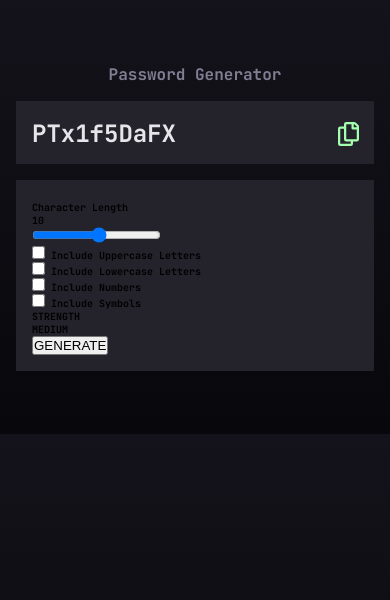
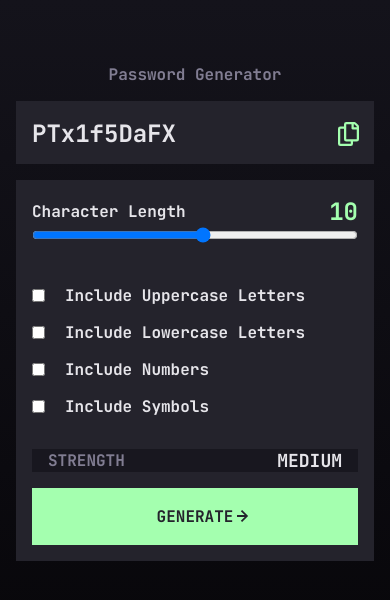
Before and after one commit to Baqari-Fruidze/password-generator, a plain HTML site: page index.html in a window 390 px wide. Drawn offline with Linux system fonts and the light colour scheme.

Commit message:
mobile done without dives

```diff
--- a/index.html
+++ b/index.html
@@ -27,33 +27,37 @@
       </svg>
     </div>
     <section>
-      <div>
-        <p>Character Length</p>
-        <span>10</span>
+      <div class="length-con">
+        <p class="char-length">Character Length</p>
+        <span class="ten">10</span>
       </div>
-      <input type="range" min="1" max="20" />
+      <input class="range" type="range" min="1" max="20" />
       <div class="checkboxes">
-        <div>
-          <input class="upper" type="checkbox" />
-          <label for="upper"> Include Uppercase Letters</label>
+        <div class="check">
+          <input id="upper" type="checkbox" />
+          <label class="lbl upercase" for="upper">
+            Include Uppercase Letters</label
+          >
         </div>
-        <div>
-          <input class="low" type="checkbox" />
-          <label for="low"> Include Lowercase Letters</label>
+        <div class="check">
+          <input id="low" type="checkbox" />
+          <label class="lbl lowcase" for="low">
+            Include Lowercase Letters</label
+          >
         </div>
-        <div>
-          <input class="numbers" type="checkbox" />
-          <label for="numbers">Include Numbers</label>
+        <div class="check">
+          <input id="numbers" type="checkbox" />
+          <label class="lbl numbers" for="numbers">Include Numbers</label>
         </div>
-        <div>
-          <input class="symbols" type="checkbox" name="" id="" />
-          <label for="symbols">Include Symbols</label>
+        <div class="check">
+          <input id="symbols" type="checkbox" name="" id="" />
+          <label class="lbl symbols" for="symbols">Include Symbols</label>
         </div>
       </div>
-      <div>
-        <p>STRENGTH</p>
+      <div class="strength-con">
+        <p class="strength">STRENGTH</p>
         <div>
-          <span>MEDIUM</span>
+          <span class="medium-span">MEDIUM</span>
           <div></div>
           <div></div>
           <div></div>
--- a/script.js
+++ b/script.js
@@ -1,2 +1,2 @@
 console.log("ho");
-clipboard copy js
+// clipboard copy js
--- a/style.css
+++ b/style.css
@@ -39,6 +39,92 @@ header {
   line-height: normal;
 }
 section {
-  padding: 2.1rem 1.6rem 1.6rem 1.6rem;
+  padding: 1.6rem 1.6rem 1.6rem 1.6rem;
   background: var(--Dark-Grey, #24232c);
 }
+.length-con {
+  display: flex;
+  justify-content: space-between;
+  align-items: center;
+}
+.char-length {
+  color: var(--Almost-White, #e6e5ea);
+  font-size: 16px;
+  font-weight: 700;
+  line-height: normal;
+}
+.ten {
+  color: var(--Neon-Green, #a4ffaf);
+  font-feature-settings: "clig" off, "liga" off;
+  font-family: "JetBrains Mono";
+  font-size: 24px;
+  font-style: normal;
+  font-weight: 700;
+  line-height: normal;
+}
+.range {
+  width: 100%;
+  margin-bottom: 4.2rem;
+}
+.checkboxes {
+  display: flex;
+  flex-direction: column;
+  gap: 1.6rem;
+  margin-bottom: 3.2rem;
+}
+.check {
+  display: flex;
+  gap: 2rem;
+  align-items: center;
+}
+.lbl {
+  color: var(--Almost-White, #e6e5ea);
+  font-family: "JetBrains Mono";
+  font-size: 16px;
+  font-style: normal;
+  font-weight: 700;
+  line-height: normal;
+}
+.strength-con {
+  background: #18171f;
+  display: flex;
+  align-items: center;
+  justify-content: space-between;
+  padding: 0 1.6rem;
+  margin-bottom: 1.6rem;
+}
+.strength {
+  color: var(--Grey, #817d92);
+  text-align: left;
+  font-family: "JetBrains Mono";
+  font-size: 16px;
+  font-style: normal;
+  font-weight: 700;
+  line-height: normal;
+}
+.medium-span {
+  color: var(--Almost-White, #e6e5ea);
+  text-align: right;
+  font-feature-settings: "clig" off, "liga" off;
+  font-family: "JetBrains Mono";
+  font-size: 18px;
+  font-style: normal;
+  font-weight: 700;
+  line-height: normal;
+}
+.btn {
+  background: var(--Neon-Green, #a4ffaf);
+  color: var(--Dark-Grey, #24232c);
+  text-align: center;
+  font-family: "JetBrains Mono";
+  font-size: 16px;
+  font-style: normal;
+  font-weight: 700;
+  line-height: normal;
+  width: 100%;
+  background-image: url(./images/icon-arrow-right.svg);
+  padding: 1.8rem 0;
+  border: none;
+  background-repeat: no-repeat;
+  background-position: left 20.5rem top 2.2rem;
+}
```
